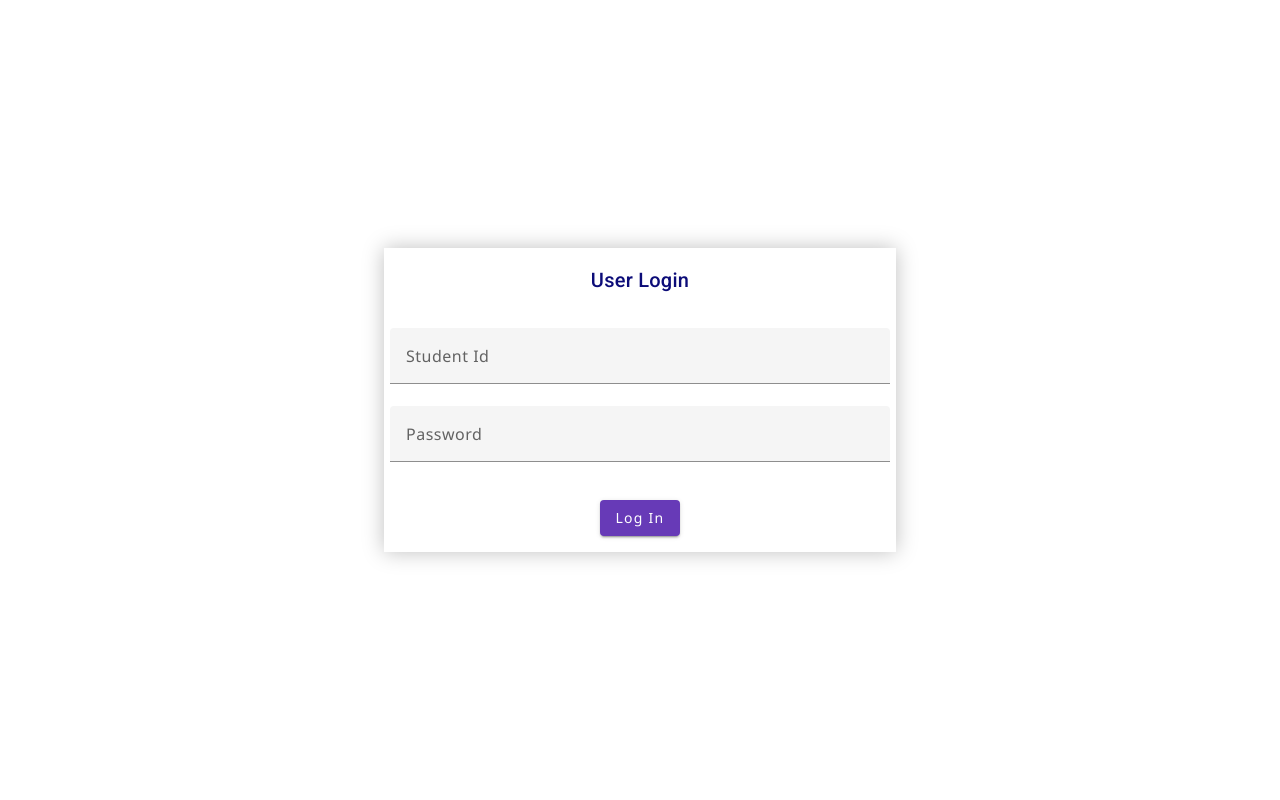
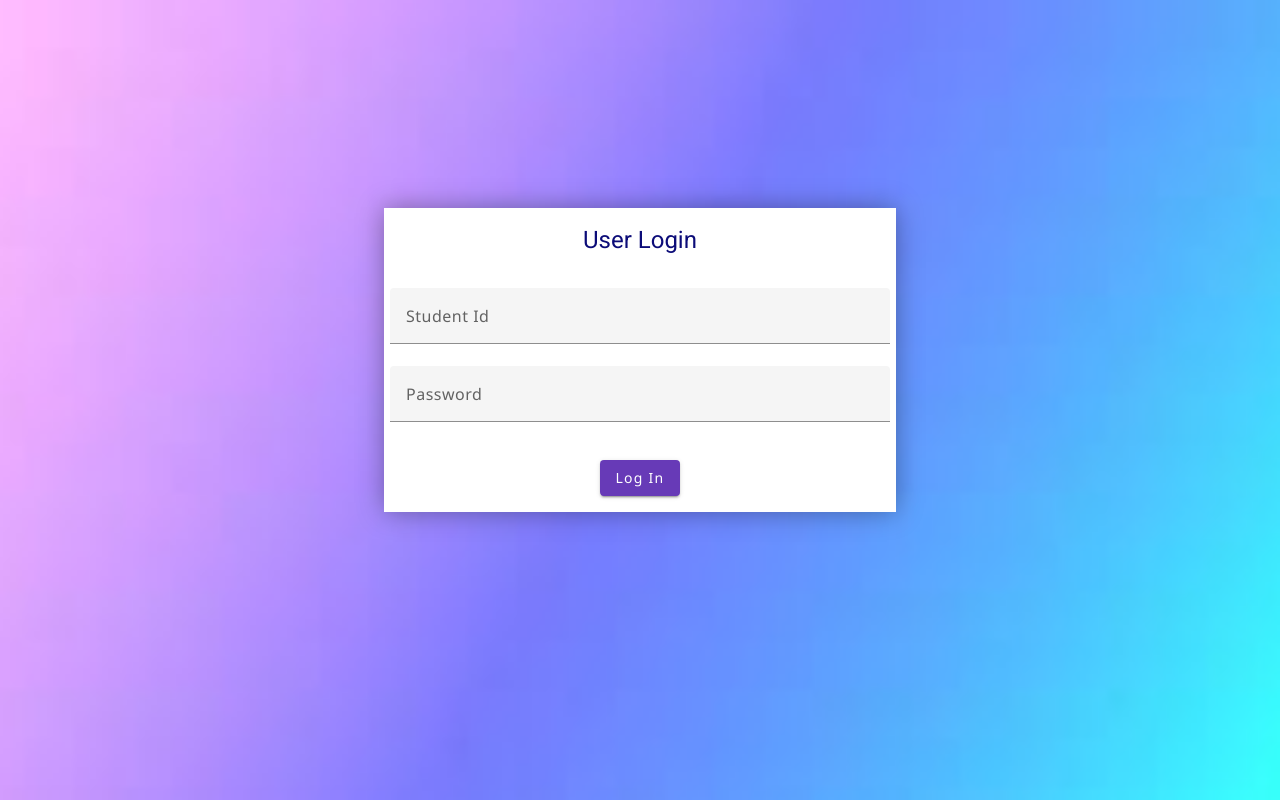
Before and after one commit to shrutikapse1/GatePassMgmt, an Angular app in the folder frontend/gate-pas-mgmt/: page /user-login in a window 1280 px wide. Built offline with nearby package versions, Linux system fonts and the light colour scheme.

Commit message:
Added background image

```diff
--- a/frontend/gate-pas-mgmt/src/app/component/user-login/user-login.component.html
+++ b/frontend/gate-pas-mgmt/src/app/component/user-login/user-login.component.html
@@ -1,16 +1,29 @@
+<div class="background-container">
   <span>{{ alerttext }}</span>
-
   <div class="form-container">
-    <h2>User Login</h2>
+    <h1>User Login</h1>
     <form class="user-login-form">
       <mat-form-field class="form-field">
         <mat-label>Student Id</mat-label>
-      <input matInput placeholder="Enter Your Id" class="form-input" [formControl]="id"/>
+        <input
+          matInput
+          placeholder="Enter Your Id"
+          class="form-input"
+          [formControl]="id"
+        />
       </mat-form-field>
       <mat-form-field class="form-field">
         <mat-label>Password</mat-label>
-      <input matInput placeholder="Enter Your Password" class="form-input" [formControl]="password"/>
+        <input
+          matInput
+          placeholder="Enter Your Password"
+          class="form-input"
+          [formControl]="password"
+        />
       </mat-form-field>
     </form>
-  <button mat-raised-button color="primary" (click)="onLogIn()">Log In</button>
+    <button mat-raised-button color="primary" (click)="onLogIn()">
+      Log In
+    </button>
   </div>
+</div>
--- a/frontend/gate-pas-mgmt/src/app/component/user-login/user-login.component.scss
+++ b/frontend/gate-pas-mgmt/src/app/component/user-login/user-login.component.scss
@@ -2,9 +2,18 @@
     font-family:'Segoe UI', Tahoma, Geneva, Verdana, sans-serif;
 }
 
+.background-container {
+    height: 100%;
+    background-image: url("../../../assets/backgroundImage.jpg");
+    background-size: cover;
+    background-repeat: no-repeat;
+    background-position: center center;
+}
+
 .form-container {
+    background-color: white;
     position: fixed;
-    top: 50%;
+    top: 45%;
     left: 50%;
     -webkit-transform: translate(-50%, -50%);
     transform: translate(-50%, -50%);
@@ -14,12 +23,12 @@
     align-items: center;
     justify-content: center;
     // border: 1px solid black;
-    box-shadow: 0 0 20px rgba(0, 0, 0, 0.25);
+    box-shadow: 0 0 25px rgba(0, 0, 0, 0.35);
     transition: box-shadow 0.3s ease;
 }
 
 .form-container:hover {
-    box-shadow: 0 0 30px rgba(0, 0, 0, 0.35);
+    box-shadow: 0 0 35px rgba(0, 0, 0, 0.45);
 }
 
 .user-login-form {
@@ -37,14 +46,14 @@ button {
     margin-bottom: 1rem;
 }
 
-h2 {
+h1 {
     margin-top: 1rem;
     color: rgb(12, 12, 120);
 }
 
 span {
     position: fixed;
-    top: 25%;
+    top: 20%;
     left: 50%;
     -webkit-transform: translate(-50%, -50%);
     transform: translate(-50%, -50%);
```
Also changed, not shown: frontend/gate-pas-mgmt/src/assets/backgroundImage.jpg (added). Lines whose indentation alone changed are shown as unchanged.
